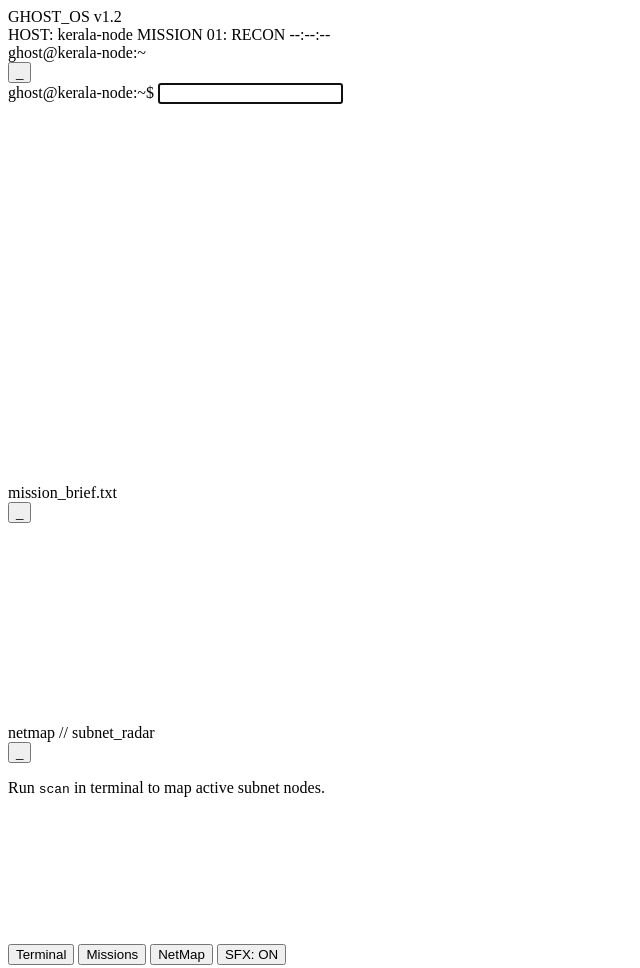
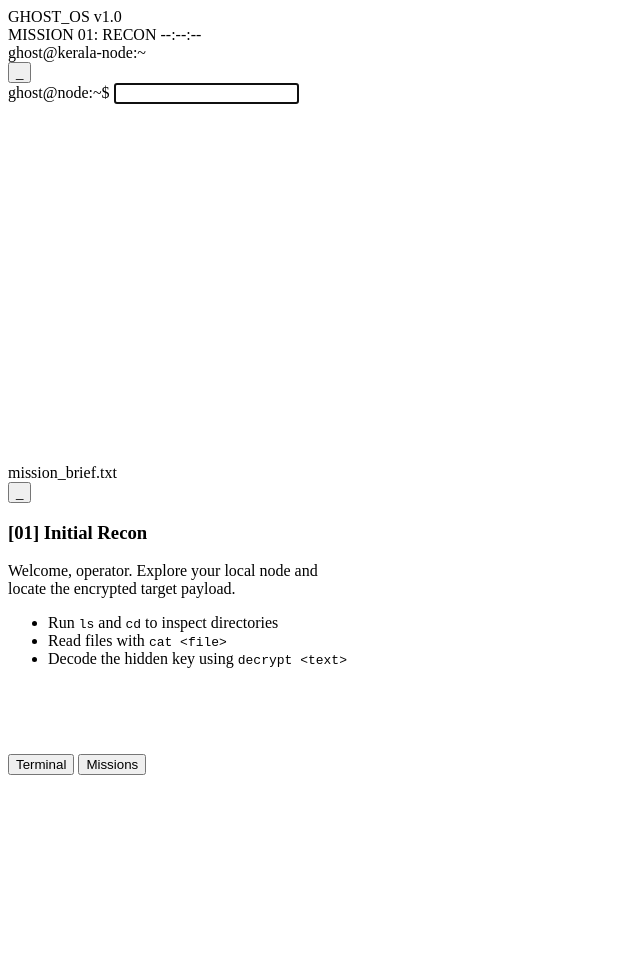
Before and after one commit to Ghost8911/ghost-os, a plain HTML site: page index.html in a window 1280 px wide. Shown: the whole page, without its empty margins (0-640 px from the left). After the commit the page ends 800 px from the top, so only its background shows below. Drawn offline with Linux system fonts and the light colour scheme.

Commit message:
the begginig

```diff
--- a/index.html
+++ b/index.html
@@ -3,7 +3,7 @@
 <head>
   <meta charset="UTF-8">
   <meta name="viewport" content="width=device-width, initial-scale=1.0">
-  <title>GhostOS // v1.2</title>
+  <title>GhostOS // v1.0</title>
   <link rel="stylesheet" href="style.css">
 </head>
 <body>
@@ -11,9 +11,8 @@
 
   <!-- Top Bar -->
   <header class="topbar">
-    <div class="brand"><span class="dot"></span> GHOST_OS v1.2</div>
+    <div class="brand"><span class="dot"></span> GHOST_OS v1.0</div>
     <div class="sys-stats">
-      <span id="hostBadge">HOST: kerala-node</span>
       <span id="missionBadge">MISSION 01: RECON</span>
       <span id="osClock">--:--:--</span>
     </div>
@@ -22,41 +21,36 @@
   <!-- Desktop Workspace -->
   <main class="desktop" id="desktop">
     <!-- Terminal Window -->
-    <section class="window active" id="win-terminal" style="top: 44px; left: 32px; width: 650px; height: 440px;">
+    <section class="window active" id="win-terminal" style="top: 64px; left: 40px; width: 640px; height: 420px;">
       <div class="win-header" data-drag="win-terminal">
-        <span id="termTitle">ghost@kerala-node:~</span>
+        <span>ghost@kerala-node:~</span>
         <div class="win-btns">
           <button onclick="toggleWin('win-terminal')">_</button>
         </div>
       </div>
       <div class="term-body" id="termOut"></div>
       <form class="term-input-row" id="termForm">
-        <span class="prompt" id="promptLabel">ghost@kerala-node:~$</span>
+        <span class="prompt" id="promptLabel">ghost@node:~$</span>
         <input type="text" id="termIn" autocomplete="off" spellcheck="false" autofocus>
       </form>
     </section>
 
     <!-- Mission Brief Window -->
-    <section class="window" id="win-mission" style="top: 44px; left: 705px; width: 350px; height: 240px;">
+    <section class="window" id="win-mission" style="top: 84px; left: 710px; width: 340px; height: 290px;">
       <div class="win-header" data-drag="win-mission">
         <span>mission_brief.txt</span>
         <div class="win-btns">
           <button onclick="toggleWin('win-mission')">_</button>
         </div>
       </div>
-      <div class="win-content" id="missionText"></div>
-    </section>
-
-    <!-- Network Map Window -->
-    <section class="window" id="win-netmap" style="top: 304px; left: 705px; width: 350px; height: 220px;">
-      <div class="win-header" data-drag="win-netmap">
-        <span>netmap // subnet_radar</span>
-        <div class="win-btns">
-          <button onclick="toggleWin('win-netmap')">_</button>
-        </div>
-      </div>
-      <div class="win-content" id="netMapBody">
-        <p class="line-dim">Run <code>scan</code> in terminal to map active subnet nodes.</p>
+      <div class="win-content" id="missionText">
+        <h3>[01] Initial Recon</h3>
+        <p>Welcome, operator. Explore your local node and locate the encrypted target payload.</p>
+        <ul>
+          <li>Run <code>ls</code> and <code>cd</code> to inspect directories</li>
+          <li>Read files with <code>cat &lt;file&gt;</code></li>
+          <li>Decode the hidden key using <code>decrypt &lt;text&gt;</code></li>
+        </ul>
       </div>
     </section>
   </main>
@@ -65,8 +59,6 @@
   <footer class="dock">
     <button onclick="toggleWin('win-terminal')">Terminal</button>
     <button onclick="toggleWin('win-mission')">Missions</button>
-    <button onclick="toggleWin('win-netmap')">NetMap</button>
-    <button id="soundToggle" onclick="toggleAudio()">SFX: ON</button>
   </footer>
 
   <script src="app.js"></script>
```
